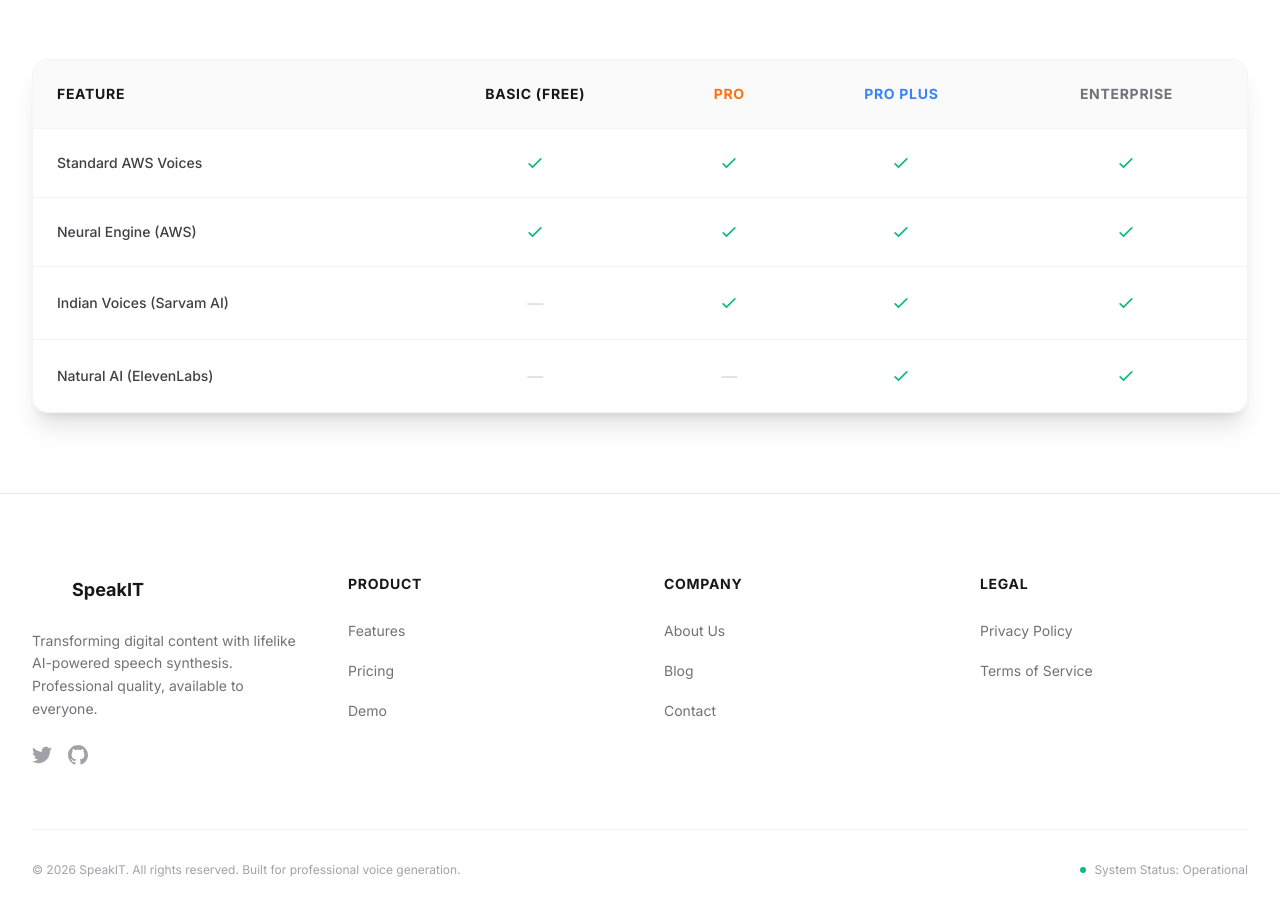
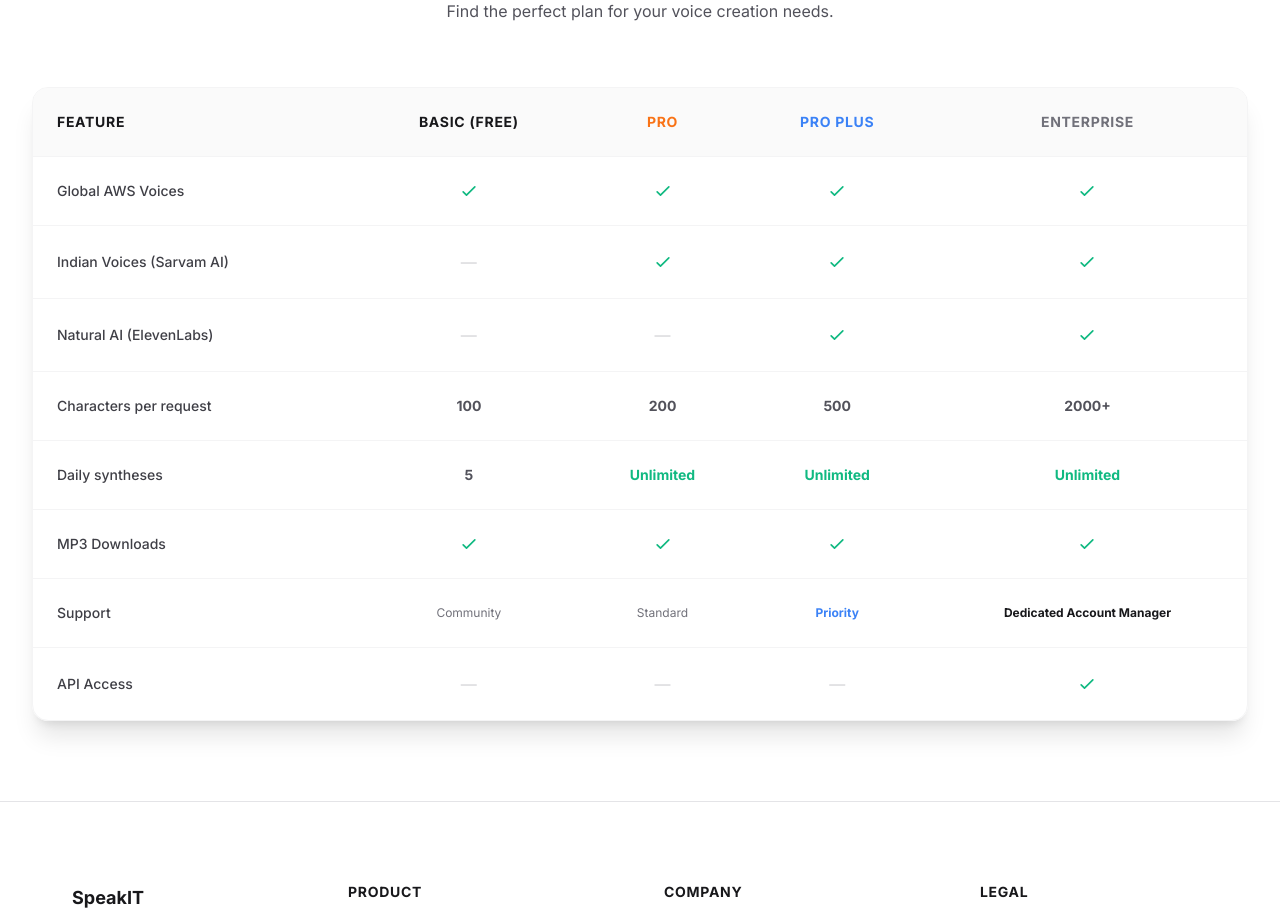
Before and after one commit to Mohitur669/speakit, an Angular app in the folder frontend/: page / in a window 1280 px wide. Shown: the part 2580-3497 px from the top of the page. Built offline with nearby package versions, Linux system fonts and the light colour scheme; no server answers.

Commit message:
fix: dymanic plan compare

```diff
--- a/frontend/src/app/features/home/landing/landing.component.ts
+++ b/frontend/src/app/features/home/landing/landing.component.ts
@@ -150,7 +150,7 @@ import { FeatureFlagService } from '../../../core/services/feature-flag.service'
         <div class="max-w-7xl mx-auto px-4 sm:px-6 lg:px-8">
           <div class="text-center max-w-2xl mx-auto mb-8 sm:mb-16">
             <h2 class="text-2xl sm:text-4xl font-bold text-primary-900 dark:text-white mb-4">Everything you need for voice creation</h2>
-            <p class="text-sm sm:text-lg text-primary-500 dark:text-primary-400">From podcasts to audiobooks, create studio-quality voiceovers in minutes.</p>
+            <p class="text-sm sm:text-lg text-primary-500 dark:text-primary-400">From podcasts to regional content, create studio-quality voiceovers in minutes.</p>
           </div>
           <div class="grid md:grid-cols-3 gap-6 sm:gap-8">
             <!-- Feature 1: Indian Regional -->
@@ -259,7 +259,6 @@ import { FeatureFlagService } from '../../../core/services/feature-flag.service'
                 class="block w-full py-3 text-center font-semibold text-white bg-brand-blue hover:bg-brand-blue/90 rounded-xl shadow-lg transition-all disabled:bg-primary-200 dark:disabled:bg-primary-800 disabled:text-primary-500 disabled:shadow-none disabled:cursor-not-allowed">
                 {{ authService.currentPlanType() === 'PRO_PLUS' ? 'Current Plan' : 'Go Pro Plus' }}
               </button>
-
             </div>
 
             <!-- Enterprise Plan -->
@@ -306,14 +305,7 @@ import { FeatureFlagService } from '../../../core/services/feature-flag.service'
               <tbody class="divide-y divide-primary-100 dark:divide-primary-800">
                 <!-- Voice Engines -->
                 <tr>
-                  <td class="p-6 text-sm font-medium text-primary-700 dark:text-primary-200">Standard AWS Voices</td>
-                  <td class="p-6 text-center"><svg class="w-5 h-5 text-emerald-500 mx-auto" fill="none" stroke="currentColor" viewBox="0 0 24 24"><path stroke-linecap="round" stroke-linejoin="round" stroke-width="2" d="M5 13l4 4L19 7"></path></svg></td>
-                  <td class="p-6 text-center"><svg class="w-5 h-5 text-emerald-500 mx-auto" fill="none" stroke="currentColor" viewBox="0 0 24 24"><path stroke-linecap="round" stroke-linejoin="round" stroke-width="2" d="M5 13l4 4L19 7"></path></svg></td>
-                  <td class="p-6 text-center"><svg class="w-5 h-5 text-emerald-500 mx-auto" fill="none" stroke="currentColor" viewBox="0 0 24 24"><path stroke-linecap="round" stroke-linejoin="round" stroke-width="2" d="M5 13l4 4L19 7"></path></svg></td>
-                  <td class="p-6 text-center"><svg class="w-5 h-5 text-emerald-500 mx-auto" fill="none" stroke="currentColor" viewBox="0 0 24 24"><path stroke-linecap="round" stroke-linejoin="round" stroke-width="2" d="M5 13l4 4L19 7"></path></svg></td>
-                </tr>
-                <tr>
-                  <td class="p-6 text-sm font-medium text-primary-700 dark:text-primary-200">Neural Engine (AWS)</td>
+                  <td class="p-6 text-sm font-medium text-primary-700 dark:text-primary-200">Global AWS Voices</td>
                   <td class="p-6 text-center"><svg class="w-5 h-5 text-emerald-500 mx-auto" fill="none" stroke="currentColor" viewBox="0 0 24 24"><path stroke-linecap="round" stroke-linejoin="round" stroke-width="2" d="M5 13l4 4L19 7"></path></svg></td>
                   <td class="p-6 text-center"><svg class="w-5 h-5 text-emerald-500 mx-auto" fill="none" stroke="currentColor" viewBox="0 0 24 24"><path stroke-linecap="round" stroke-linejoin="round" stroke-width="2" d="M5 13l4 4L19 7"></path></svg></td>
                   <td class="p-6 text-center"><svg class="w-5 h-5 text-emerald-500 mx-auto" fill="none" stroke="currentColor" viewBox="0 0 24 24"><path stroke-linecap="round" stroke-linejoin="round" stroke-width="2" d="M5 13l4 4L19 7"></path></svg></td>
@@ -331,6 +323,45 @@ import { FeatureFlagService } from '../../../core/services/feature-flag.service'
                   <td class="p-6 text-center"><span class="text-primary-300 dark:text-primary-700">\u2014</span></td>
                   <td class="p-6 text-center"><span class="text-primary-300 dark:text-primary-700">\u2014</span></td>
                   <td class="p-6 text-center"><svg class="w-5 h-5 text-emerald-500 mx-auto" fill="none" stroke="currentColor" viewBox="0 0 24 24"><path stroke-linecap="round" stroke-linejoin="round" stroke-width="2" d="M5 13l4 4L19 7"></path></svg></td>
+                  <td class="p-6 text-center"><svg class="w-5 h-5 text-emerald-500 mx-auto" fill="none" stroke="currentColor" viewBox="0 0 24 24"><path stroke-linecap="round" stroke-linejoin="round" stroke-width="2" d="M5 13l4 4L19 7"></path></svg></td>
+                </tr>
+
+                <!-- Limits -->
+                <tr>
+                  <td class="p-6 text-sm font-medium text-primary-700 dark:text-primary-200">Characters per request</td>
+                  <td class="p-6 text-center text-sm font-bold text-primary-600 dark:text-primary-300">{{ freeChars() }}</td>
+                  <td class="p-6 text-center text-sm font-bold text-primary-600 dark:text-primary-300">{{ proChars() }}</td>
+                  <td class="p-6 text-center text-sm font-bold text-primary-600 dark:text-primary-300">{{ proPlusChars() }}</td>
+                  <td class="p-6 text-center text-sm font-bold text-primary-600 dark:text-primary-300">{{ enterpriseChars() }}+</td>
+                </tr>
+                <tr>
+                  <td class="p-6 text-sm font-medium text-primary-700 dark:text-primary-200">Daily syntheses</td>
+                  <td class="p-6 text-center text-sm font-bold text-primary-600 dark:text-primary-300">{{ freeDailyLimit() }}</td>
+                  <td class="p-6 text-center text-sm font-bold text-emerald-500">Unlimited</td>
+                  <td class="p-6 text-center text-sm font-bold text-emerald-500">Unlimited</td>
+                  <td class="p-6 text-center text-sm font-bold text-emerald-500">Unlimited</td>
+                </tr>
+
+                <!-- Additional Features -->
+                <tr>
+                  <td class="p-6 text-sm font-medium text-primary-700 dark:text-primary-200">MP3 Downloads</td>
+                  <td class="p-6 text-center"><svg class="w-5 h-5 text-emerald-500 mx-auto" fill="none" stroke="currentColor" viewBox="0 0 24 24"><path stroke-linecap="round" stroke-linejoin="round" stroke-width="2" d="M5 13l4 4L19 7"></path></svg></td>
+                  <td class="p-6 text-center"><svg class="w-5 h-5 text-emerald-500 mx-auto" fill="none" stroke="currentColor" viewBox="0 0 24 24"><path stroke-linecap="round" stroke-linejoin="round" stroke-width="2" d="M5 13l4 4L19 7"></path></svg></td>
+                  <td class="p-6 text-center"><svg class="w-5 h-5 text-emerald-500 mx-auto" fill="none" stroke="currentColor" viewBox="0 0 24 24"><path stroke-linecap="round" stroke-linejoin="round" stroke-width="2" d="M5 13l4 4L19 7"></path></svg></td>
+                  <td class="p-6 text-center"><svg class="w-5 h-5 text-emerald-500 mx-auto" fill="none" stroke="currentColor" viewBox="0 0 24 24"><path stroke-linecap="round" stroke-linejoin="round" stroke-width="2" d="M5 13l4 4L19 7"></path></svg></td>
+                </tr>
+                <tr>
+                  <td class="p-6 text-sm font-medium text-primary-700 dark:text-primary-200">Support</td>
+                  <td class="p-6 text-center text-xs text-primary-500">Community</td>
+                  <td class="p-6 text-center text-xs text-primary-500">Standard</td>
+                  <td class="p-6 text-center text-xs font-bold text-brand-blue">Priority</td>
+                  <td class="p-6 text-center text-xs font-bold text-primary-900 dark:text-white">Dedicated Account Manager</td>
+                </tr>
+                <tr>
+                  <td class="p-6 text-sm font-medium text-primary-700 dark:text-primary-200">API Access</td>
+                  <td class="p-6 text-center"><span class="text-primary-300 dark:text-primary-700">\u2014</span></td>
+                  <td class="p-6 text-center"><span class="text-primary-300 dark:text-primary-700">\u2014</span></td>
+                  <td class="p-6 text-center"><span class="text-primary-300 dark:text-primary-700">\u2014</span></td>
                   <td class="p-6 text-center"><svg class="w-5 h-5 text-emerald-500 mx-auto" fill="none" stroke="currentColor" viewBox="0 0 24 24"><path stroke-linecap="round" stroke-linejoin="round" stroke-width="2" d="M5 13l4 4L19 7"></path></svg></td>
                 </tr>
               </tbody>
```
